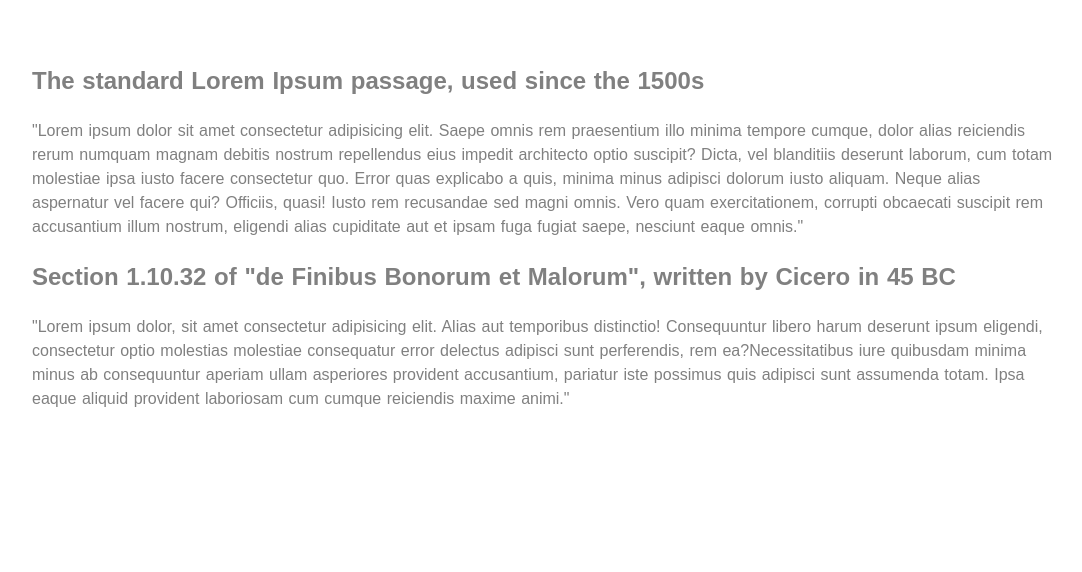
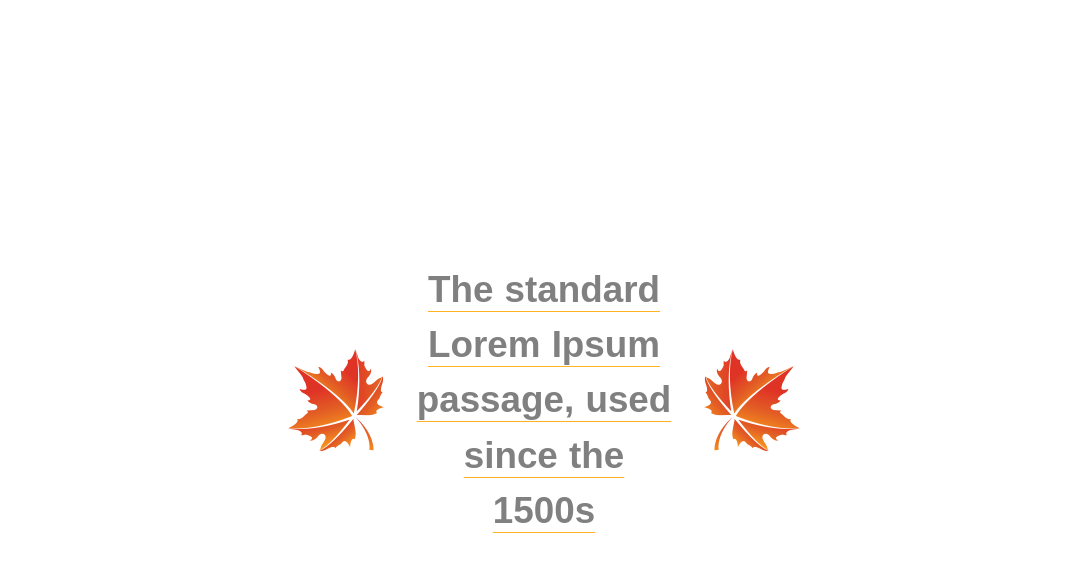
Before and after one commit to hoangvanhoa1701/Test-html-css, a plain HTML site: page Cau-3/index.html in a window 1280 px wide. Shown: the whole page, without its empty margins (96-1178 px from the left). Drawn offline with Linux system fonts and the light colour scheme.

Commit message:
final update

```diff
--- a/Cau-3/css/style.css
+++ b/Cau-3/css/style.css
@@ -4,7 +4,7 @@ body {
   padding: 0;
   font-family: Arial, Helvetica, sans-serif;
   color: #808080;
-  min-height: 100%;
+  height: 100vh;
   width: 100%;
   font-weight: 500;
   line-height: 1.5;
@@ -12,6 +12,33 @@ body {
   box-sizing: border-box;
 }
 .Container {
-  width: 80%;
-  margin: 1.2rem auto;
+  width: 40%;
+  height: 100%;
+  margin: 0 auto;
+  display: flex;
+  justify-content: center;
 }
+.Box{
+  display: flex;
+  justify-content: space-between;
+  text-align: center;
+  align-items: center;
+}
+.Box-title{
+  width: 50%;
+}
+.Title{
+  text-decoration: underline;
+  text-decoration-color: #ffb324;
+  text-decoration-thickness: 1px;
+  text-underline-position: under;
+  font-size: 2.3rem;
+}
+.Box__image{
+  width: 6rem;
+  height: auto;
+}
+.Image--reverse{
+  transform: scaleX(-1);
+  /* transform: skew(360deg); */
+}
--- a/Cau-3/index.html
+++ b/Cau-3/index.html
@@ -8,29 +8,12 @@
 
 <body>
     <div class="Container">
-        <div class="box">
-            <img class="image" src="/img/vision-big.jpg" alt="">
-            <h2 class="title">The standard Lorem Ipsum passage, used since the 1500s</h2>
-            <p class="content">"Lorem ipsum dolor sit amet consectetur adipisicing elit. Saepe omnis rem praesentium
-                illo minima
-                tempore cumque, dolor alias reiciendis rerum numquam magnam debitis nostrum repellendus eius impedit
-                architecto
-                optio suscipit?
-                Dicta, vel blanditiis deserunt laborum, cum totam molestiae ipsa iusto facere consectetur quo. Error
-                quas
-                explicabo a quis, minima minus adipisci dolorum iusto aliquam. Neque alias aspernatur vel facere qui?
-                Officiis, quasi! Iusto rem recusandae sed magni omnis. Vero quam exercitationem, corrupti obcaecati
-                suscipit
-                rem
-                accusantium illum nostrum, eligendi alias cupiditate aut et ipsam fuga fugiat saepe, nesciunt eaque
-                omnis."
-            </p>
-            <h2 class="title">Section 1.10.32 of "de Finibus Bonorum et Malorum", written by Cicero in  45 BC</h2>
-            <p class="content"> "Lorem ipsum dolor, sit amet consectetur adipisicing elit. Alias aut temporibus distinctio! Consequuntur
-                libero harum deserunt ipsum eligendi, consectetur optio molestias molestiae consequatur error delectus
-                adipisci sunt perferendis, rem ea?Necessitatibus iure quibusdam minima minus ab consequuntur aperiam
-                ullam asperiores provident accusantium, pariatur iste possimus quis adipisci sunt assumenda totam. Ipsa
-                eaque aliquid provident laboriosam cum cumque reiciendis maxime animi."</p>
+        <div class="Box">
+            <img class="Box__image" src="./img/mapple-leaf.png" alt="mapple-leaf">
+            <div class="Box-title">
+                <h1 class="Title">The standard Lorem Ipsum passage, used since the 1500s</h1>
+            </div>
+            <img class="Box__image Image--reverse" src="./img/mapple-leaf.png" alt="mapple-leaf">
         </div>
     </div>
 </body>
```
